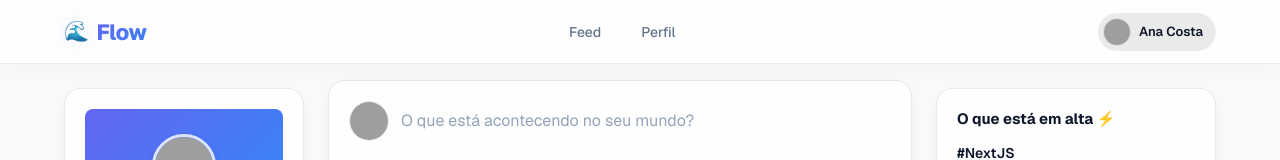
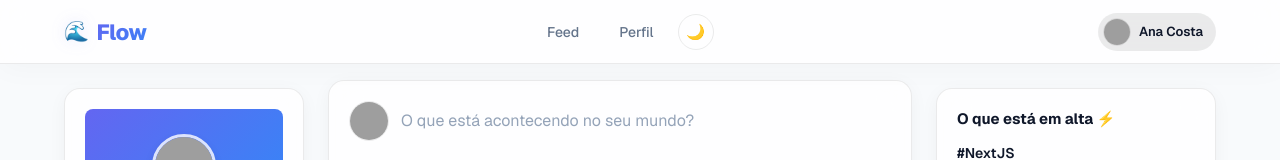
Before and after one commit to Tiagopbc/FlowSocial, a Next.js app: page / in a window 1280 px wide. Shown: the top 160 px of the page. Built offline with nearby package versions, Linux system fonts and the light colour scheme; grey boxes are pictures that could not be loaded.

Commit message:
feat: add manual theme toggle button in header

```diff
--- a/app/globals.css
+++ b/app/globals.css
@@ -22,7 +22,7 @@
 
 /* Modo Escuro Automático */
 @media (prefers-color-scheme: dark) {
-  :root {
+  :root:not([data-theme="light"]) {
     --bg-primary: #09090b; /* Zinc 950 */
     --bg-secondary: rgba(18, 18, 24, 0.7);
     --bg-input: #18181b; /* Zinc 900 */
@@ -36,6 +36,38 @@
     --accent-glow: rgba(139, 92, 246, 0.15);
     --card-shadow: 0 10px 30px -10px rgba(0, 0, 0, 0.7);
   }
+}
+
+/* Modo Escuro Forçado por Botão */
+[data-theme="dark"] {
+  --bg-primary: #09090b; /* Zinc 950 */
+  --bg-secondary: rgba(18, 18, 24, 0.7);
+  --bg-input: #18181b; /* Zinc 900 */
+  --text-primary: #f4f4f5; /* Zinc 100 */
+  --text-secondary: #a1a1aa; /* Zinc 400 */
+  --text-tertiary: #71717a; /* Zinc 500 */
+  --border-color: rgba(255, 255, 255, 0.08);
+  --border-hover: rgba(255, 255, 255, 0.16);
+  --accent-color: #8b5cf6; /* Violet */
+  --accent-hover: #a78bfa;
+  --accent-glow: rgba(139, 92, 246, 0.15);
+  --card-shadow: 0 10px 30px -10px rgba(0, 0, 0, 0.7);
+}
+
+/* Modo Claro Forçado por Botão */
+[data-theme="light"] {
+  --bg-primary: #f8fafc;
+  --bg-secondary: rgba(255, 255, 255, 0.8);
+  --bg-input: #ffffff;
+  --text-primary: #0f172a;
+  --text-secondary: #64748b;
+  --text-tertiary: #94a3b8;
+  --border-color: rgba(0, 0, 0, 0.08);
+  --border-hover: rgba(0, 0, 0, 0.16);
+  --accent-color: #6366f1; /* Indigo */
+  --accent-hover: #4f46e5;
+  --accent-glow: rgba(99, 102, 241, 0.12);
+  --card-shadow: 0 4px 20px -2px rgba(15, 23, 42, 0.05), 0 2px 10px -2px rgba(15, 23, 42, 0.02);
 }
 
 /* Reset Geral */
--- a/components/Header.jsx
+++ b/components/Header.jsx
@@ -1,8 +1,31 @@
 /* eslint-disable @next/next/no-img-element */
+"use client";
+
+import { useState, useEffect } from "react";
 import Link from "next/link";
 import styles from "./Header.module.css";
 
 export default function Header() {
+  const [theme, setTheme] = useState("light");
+
+  useEffect(() => {
+    const savedTheme = localStorage.getItem("flow_theme");
+    if (savedTheme) {
+      setTheme(savedTheme);
+      document.documentElement.setAttribute("data-theme", savedTheme);
+    } else {
+      const systemPrefersDark = window.matchMedia("(prefers-color-scheme: dark)").matches;
+      setTheme(systemPrefersDark ? "dark" : "light");
+    }
+  }, []);
+
+  const toggleTheme = () => {
+    const nextTheme = theme === "dark" ? "light" : "dark";
+    setTheme(nextTheme);
+    localStorage.setItem("flow_theme", nextTheme);
+    document.documentElement.setAttribute("data-theme", nextTheme);
+  };
+
   return (
     <header className={styles.header}>
       <div className={styles.container}>
@@ -20,6 +43,9 @@ export default function Header() {
           <Link href="/perfil" className={styles.navLink}>
             <span>Perfil</span>
           </Link>
+          <button onClick={toggleTheme} className={styles.themeToggle} title="Alternar Tema">
+            {theme === "dark" ? "☀️" : "🌙"}
+          </button>
         </nav>
 
         <div className={styles.userSection}>
--- a/components/Header.module.css
+++ b/components/Header.module.css
@@ -128,3 +128,23 @@
     padding: 0 16px;
   }
 }
+
+.themeToggle {
+  background: transparent;
+  border: 1px solid var(--border-color);
+  width: 36px;
+  height: 36px;
+  border-radius: 50%;
+  display: flex;
+  align-items: center;
+  justify-content: center;
+  cursor: pointer;
+  transition: all 0.2s ease;
+  font-size: 15px;
+}
+
+.themeToggle:hover {
+  background-color: var(--border-color);
+  border-color: var(--border-hover);
+  transform: scale(1.05);
+}
```
